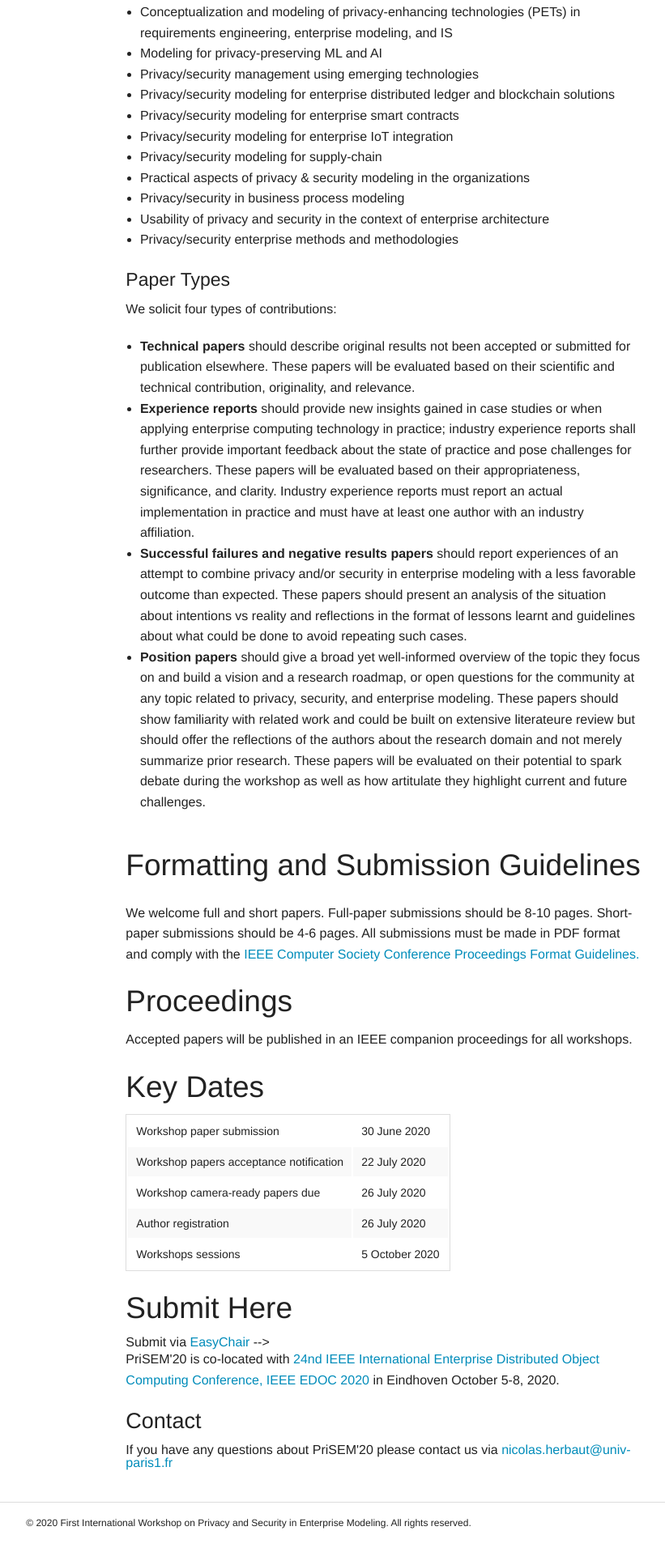
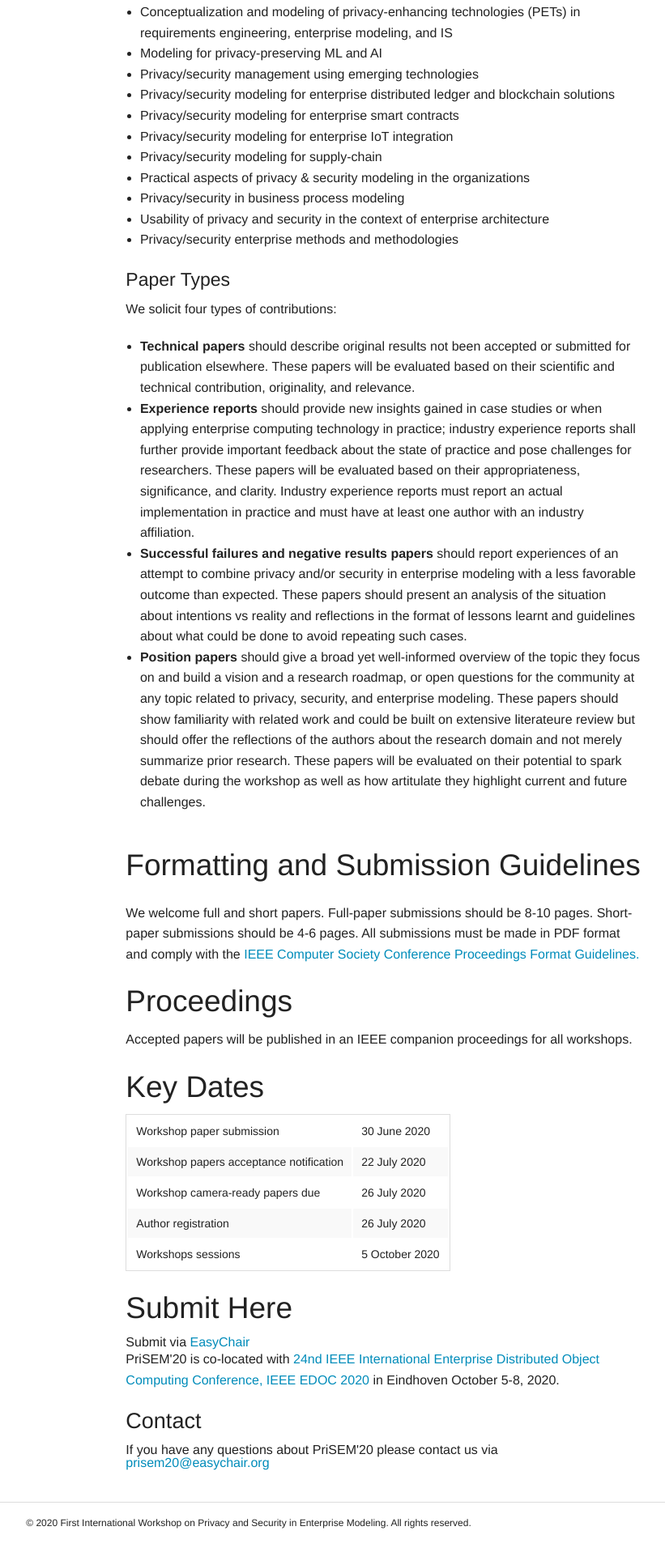
Before and after one commit to prisem-workshop/prisem-workshop.github.io, a Jekyll site: the page built from paper.html, in a window 1280 px wide. Shown: the part 1167-3084 px from the top of the page at 81% size, without its empty margins (333-1154 px from the left). Built offline with Jekyll 4.4.1, drawn with Linux system fonts in a browser that asks for light colours; comment, search, counter and statistics services are not loaded.

Commit message:
print style easychair link fix

```diff
--- a/_layouts/default.html
+++ b/_layouts/default.html
@@ -10,8 +10,8 @@
     <link rel="stylesheet" href="css/conf.css">
     <script language="JavaScript">
         function mail() {
-            var username = "nicolas.herbaut";
-            var hostname = "univ-paris1.fr";
+            var username = "prisem20";
+            var hostname = "easychair.org";
             var linktext = username + "@" + hostname;
             document.write("<a href='" + "mail" + "to:" + username + "@" + hostname + "'>" + linktext + "</a>");
         }
@@ -54,7 +54,7 @@
 
 
     <div class="row">
-        <div class="large-4 columns">
+        <div class="large-4 columns" id="twitter-feed">
             <a class="twitter-timeline" target="_blank" data-lang="en" data-link-color="#FAB81E" data-height="1000"
                 href="https://twitter.com/PriSEM_WS">Tweets by PriSEM_WS</a>
             <script async src="https://platform.twitter.com/widgets.js" charset="utf-8"></script>
--- a/css/conf.css
+++ b/css/conf.css
@@ -1,3 +1,18 @@
+@media web{
+	.print-only{
+		display:none !important;
+	}
+}
+
+@media print{
+	div#twitter-feed{
+	display:none !important;
+	}
+	nav{
+		display:none !important;
+	}
+}
+
 .top-bar {
   background-color: #a44363;
 }
--- a/paper.html
+++ b/paper.html
@@ -1,7 +1,7 @@
 ---
 layout: default
 ---
-
+<h1 class="print-only">First International Workshop on Privacy and Security in Enterprise Modeling (PriSEM'20)</h1>
 <h2>Call for papers</h2>
 <!-- <p>Download the PDF version of CFP <a href="resources/cfp.pdf"  target="_blank">here</a>.</p>
 	-->
@@ -85,4 +85,4 @@
 </tr>
 </table>
 <h2>Submit Here</h2>
-Submit via <a href="https://easychair.org/conferences/?conf=prisem2020" target="_blank">EasyChair</a> -->
+Submit via <a href="https://easychair.org/conferences/?conf=prisem20" target="_blank">EasyChair</a>
```
